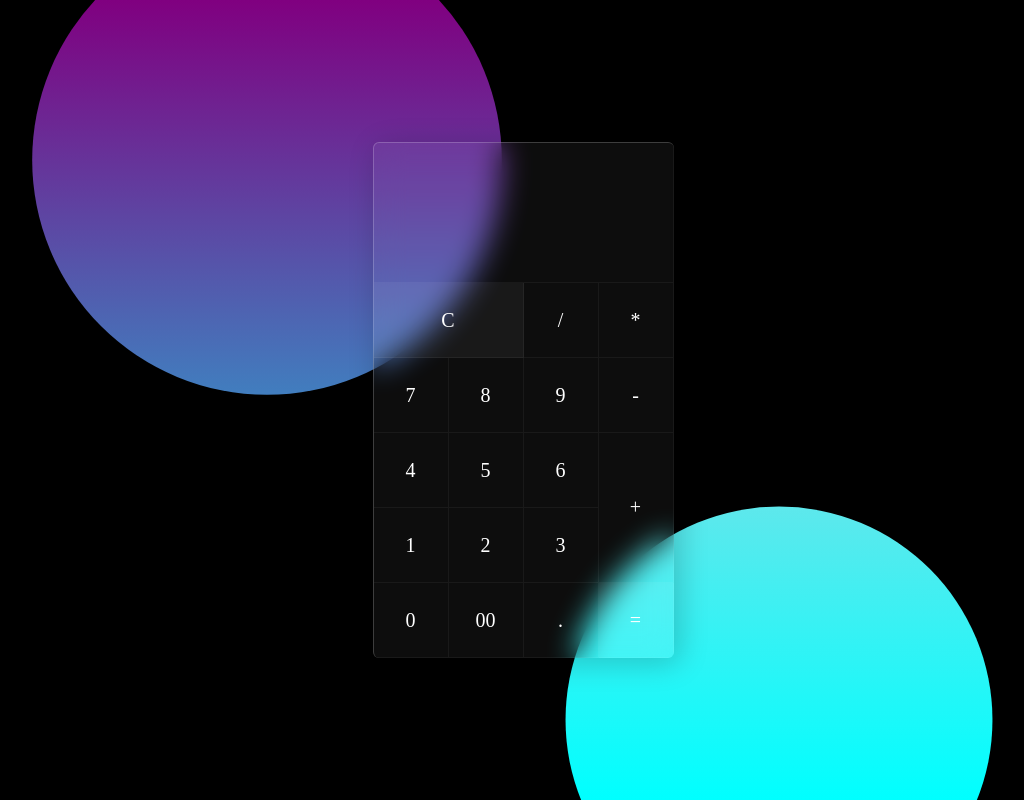
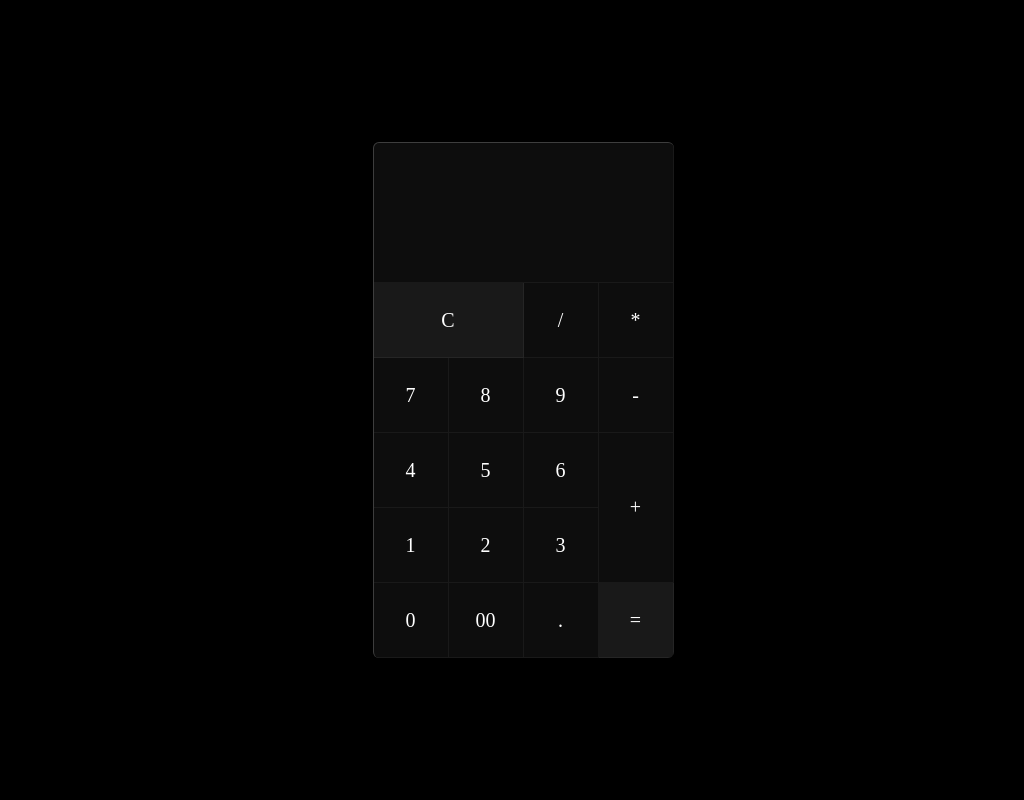
Before and after one commit to Yunichie/3-9A, a plain HTML site: page index.html in a window 1280 px wide. Shown: the whole page, without its empty margins (117-1141 px from the left). Drawn offline with nearby package versions, Linux system fonts and the light colour scheme.

```diff
--- a/index.html
+++ b/index.html
@@ -7,7 +7,7 @@
     <link href="style.css" rel="stylesheet" type="text/css" />
   </head>
   <body>
-    <div class="container">
+    <div class="container" data-tilt data-tilt-glare="false" data-tilt-maxGlare="0.2" data-tilt-speed="400" data-tilt-maxTilt="15">
       <form class="calculator" name="c">
         <input type="text" class="value" name="txt" readonly/>
         <span class="num clear" onclick="c.txt.value = ''">
@@ -66,6 +66,8 @@
         </span>
       </form>
     </div>
+    <script src="https://cdnjs.cloudflare.com/ajax/libs/jquery/3.2.1/jquery.min.js"></script>
+    <script src="https://cdnjs.cloudflare.com/ajax/libs/tilt.js/1.1.21/tilt.jquery.min.js"></script>
     <script src="script.js"></script>
     </body>
 </html>
--- a/style.css
+++ b/style.css
@@ -12,35 +12,12 @@ body {
   background: black;
 }
 
-body::before {
-  content: "";
-  position: absolute;
-  top: 0;
-  left: 0;
-  width: 100%;
-  height: 100%;
-  background: linear-gradient(purple, cyan);
-  clip-path: circle(22% at 30% 20%);
-}
-
-body::after {
-  content: "";
-  position: absolute;
-  top: 0;
-  left: 0;
-  width: 100%;
-  height: 100%;
-  background: linear-gradient(pink, cyan);
-  clip-path: circle(20% at 70% 90%);
-}
-
 .container {
   position: relative;
   background: rgba(255, 255, 255, 0.05);
   border-radius: 6px;
   overflow: hidden;
   z-index: 10;
-  backdrop-filter: blur(15px);
   border-top: 1px solid rgba(255, 255, 255, 0.2);
   border-left: 1px solid rgba(255, 255, 255, 0.2);
   box-shadow: 5px 5px 30px rgba(0, 0, 0, 0.2);
```
Also changed, not shown: package-lock.json (deleted).
